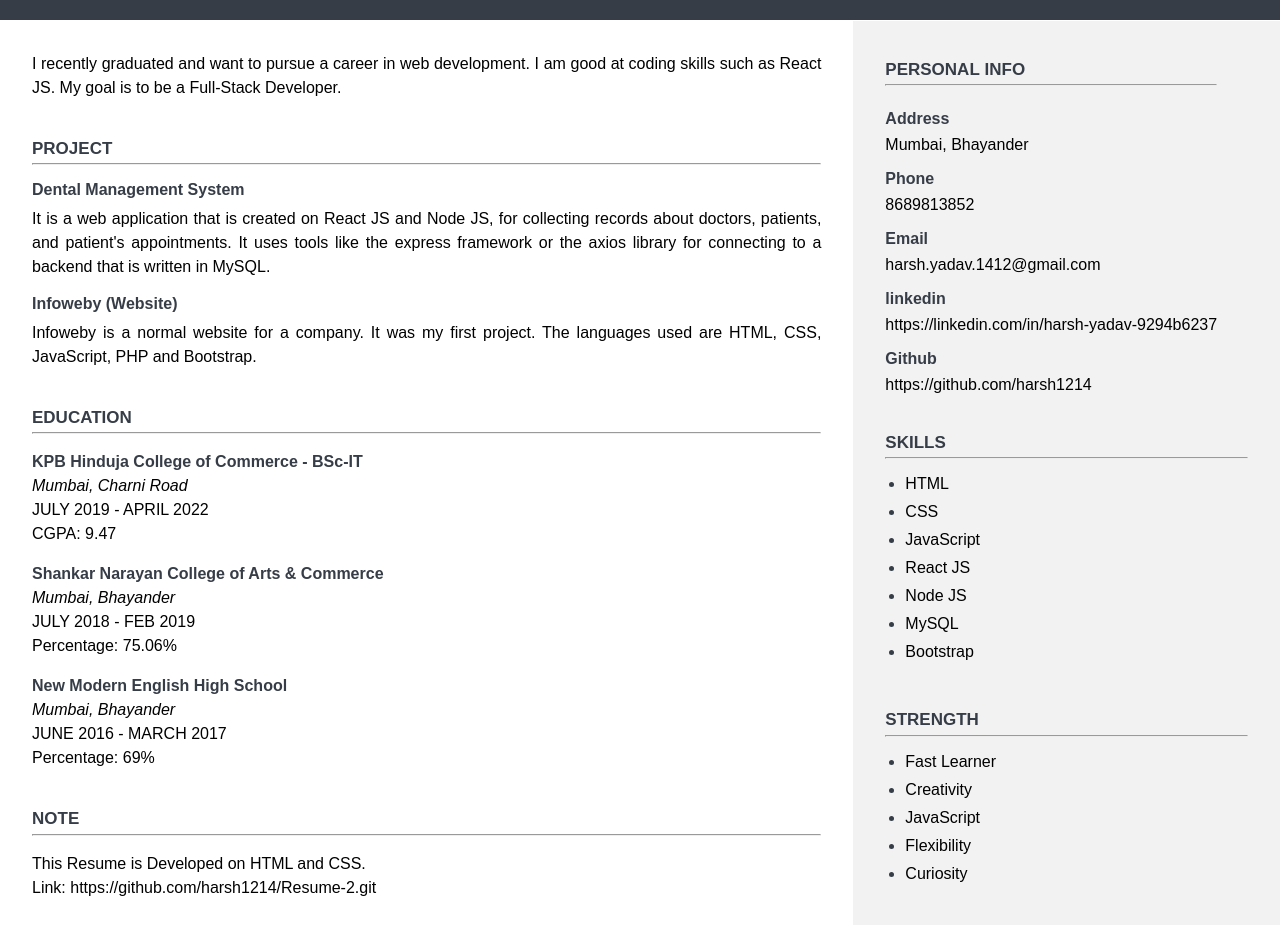
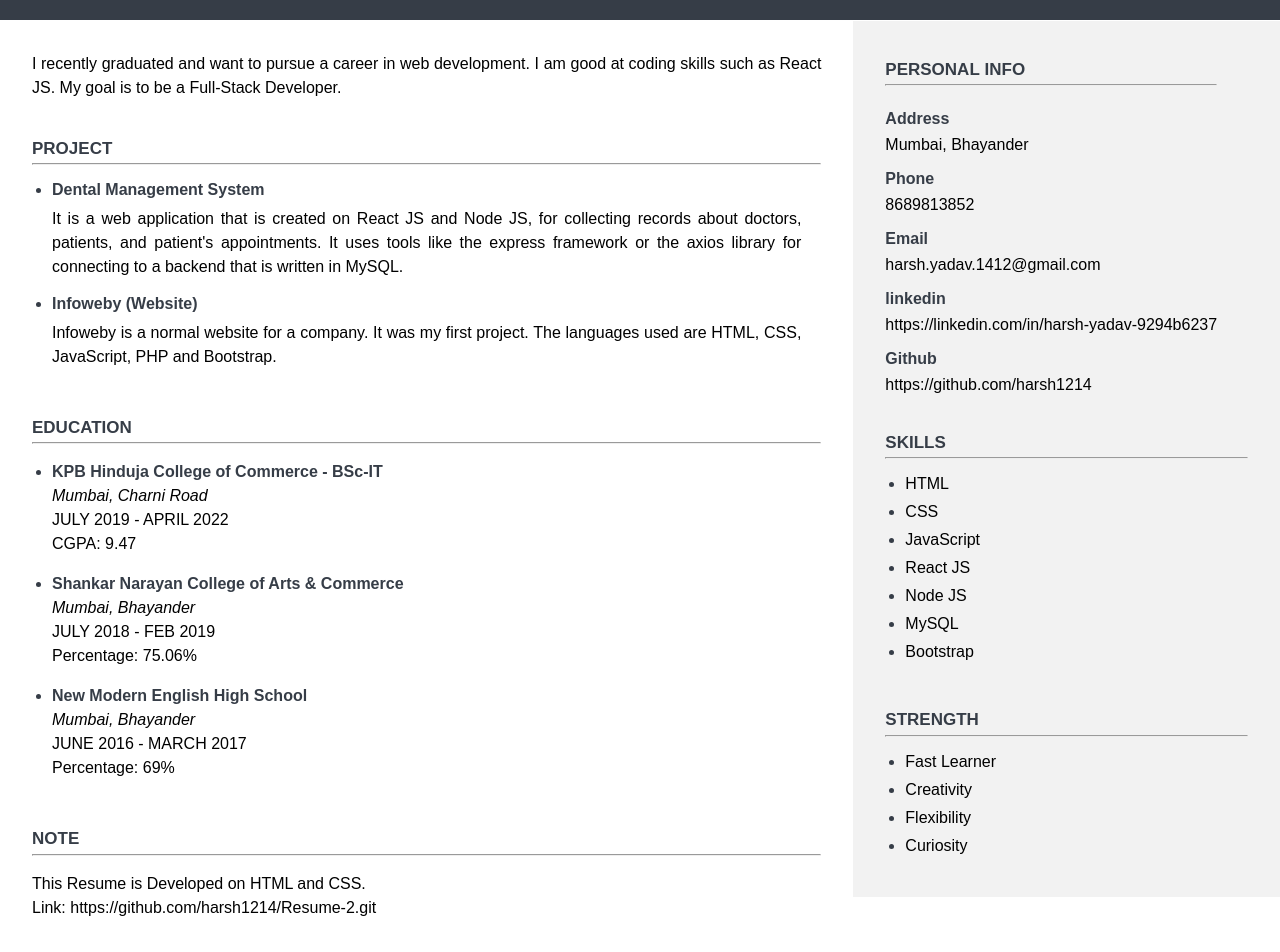
Before and after one commit to harsh1214/Resume-2, a plain HTML site: page index.html in a window 1280 px wide. Shown: the part 80-1032 px from the top of the page. Drawn offline with Linux system fonts and the light colour scheme.

Commit message:
Third commit

```diff
--- a/index.html
+++ b/index.html
@@ -26,6 +26,8 @@
                 <div class="project-container">
                     <p class="p-heading cap-text">Project</p>
                     <hr class="hr-line" />
+                    <ul class="s-ul-list">
+                        <li class="s-li-list">
                             <div class="p-container">
                                 <p class="p-title">Dental Management System</p>
                                 <p class="p-about">It is a web application that is created on React JS and Node JS, for
@@ -33,33 +35,45 @@
                                     records about doctors, patients, and patient's appointments. It uses tools like the express
                                     framework or the axios library for connecting to a backend that is written in MySQL.</p>
                             </div>
+                        </li>
+                        <li class="s-li-list">
                             <div class="p-container">
                                 <p class="p-title">Infoweby (Website)</p>
                                 <p class="p-about">Infoweby is a normal website for a company. It was my first project. The
                                     languages used are HTML, CSS, JavaScript, PHP and Bootstrap.</p>
                             </div>
+                        </li>
+                    </ul>
                 </div>
                 <div class="education-container">
                     <p class="e-heading cap-text">Education</p>
                     <hr class="hr-line" />
+                    <ul class="s-ul-list">
+                        <li class="s-li-list">
                             <div class="e-container">
                                 <p class="e-name">KPB Hinduja College of Commerce - BSc-IT</p>
                                 <p class="e-location">Mumbai, Charni Road</p>
                                 <p class="e-date">JULY 2019 - APRIL 2022</p>
                                 <p class="e-marks">CGPA: 9.47</p>
                             </div>
+                        </li>
+                        <li  class="s-li-list">
                             <div class="e-container">
                                 <p class="e-name">Shankar Narayan College of Arts & Commerce</p>
                                 <p class="e-location">Mumbai, Bhayander</p>
                                 <p class="e-date">JULY 2018 - FEB 2019</p>
                                 <p class="e-marks">Percentage: 75.06%</p>
                             </div>
+                        </li>
+                        <li  class="s-li-list">
                             <div class="e-container">
                                 <p class="e-name">New Modern English High School</p>
                                 <p class="e-location">Mumbai, Bhayander</p>
                                 <p class="e-date">JUNE 2016 - MARCH 2017</p>
                                 <p class="e-marks">Percentage: 69%</p>
                             </div>
+                        </li>
+                    </ul>
                 </div>
                 <div class="education-container">
                     <p class="e-heading cap-text">Note</p>
@@ -105,7 +119,6 @@
                     <ul class="s-ul-list">
                         <li class="s-li-list">Fast Learner</li>
                         <li class="s-li-list">Creativity</li>
-                        <li class="s-li-list">JavaScript</li>
                         <li class="s-li-list">Flexibility</li>
                         <li class="s-li-list">Curiosity</li>
                     </ul>
```
Lines whose indentation alone changed are shown as unchanged.
